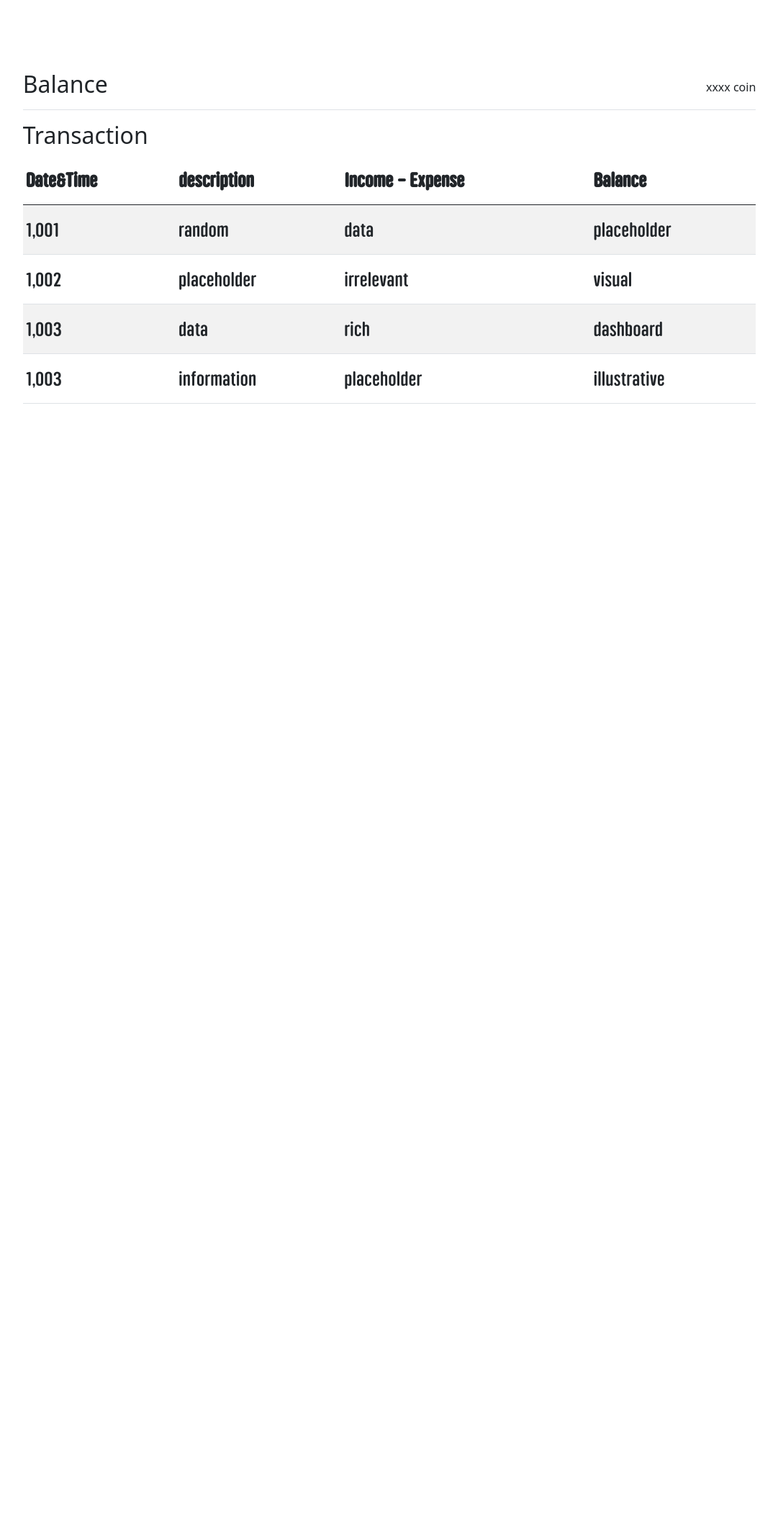
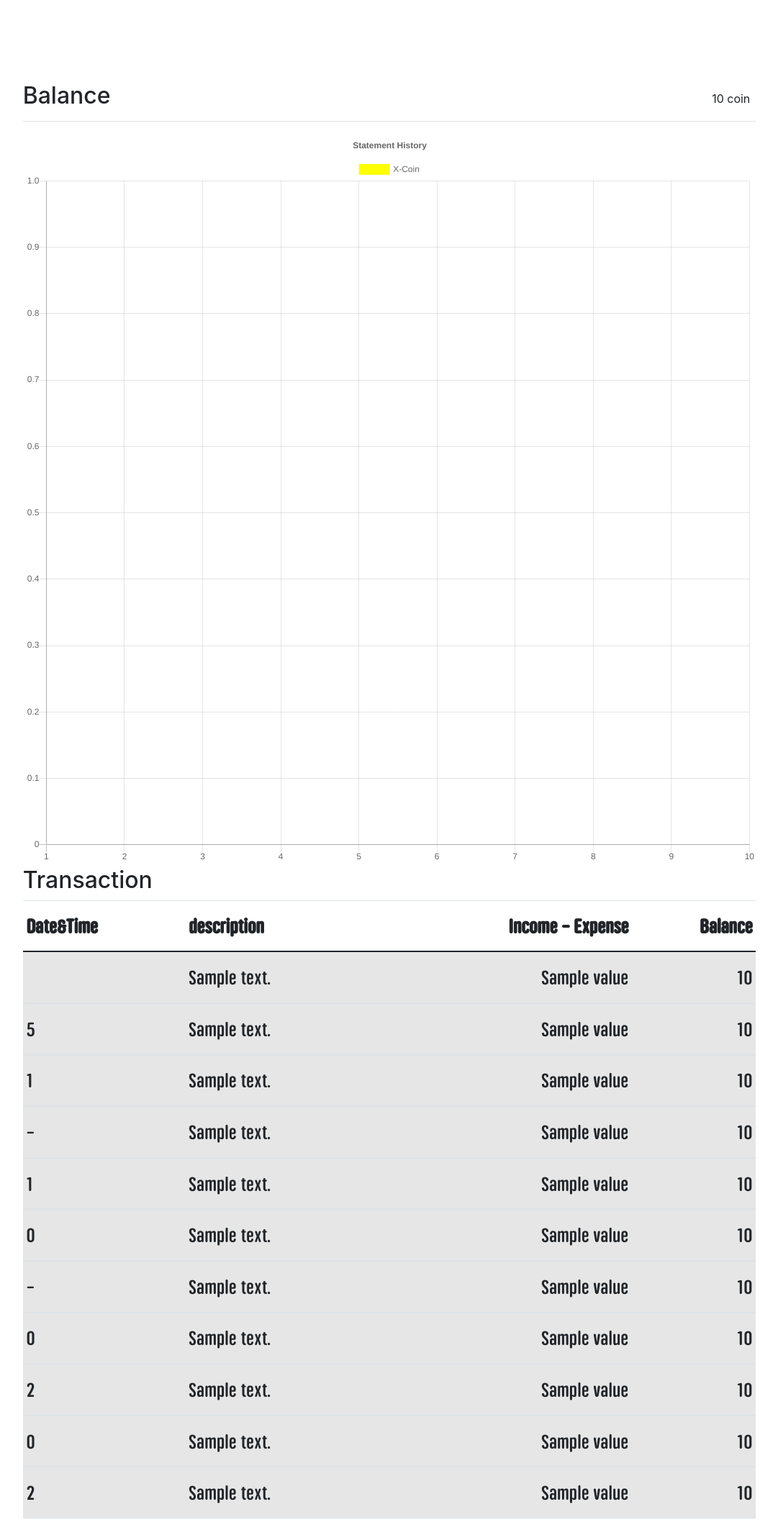
Before and after one commit to Nontosan/Exceed-17, a Flask app: template project/templates/balance.html in a window 1280 px wide. Shown: the whole page at 72% size, without its empty margins (99-1180 px from the left). Before the commit the page ends 561 px from the top, so only its background shows below. Run offline with Flask 2, Linux system fonts and the light colour scheme; the template is opened without the code that fills it: most values are stand-ins (such as "Sample title", 1, 10 or a date in 2020); some libraries are stand-ins or nearby versions.

Commit message:
add chart

```diff
--- a/project/app.py
+++ b/project/app.py
@@ -8,12 +8,14 @@
     redirect,
     flash,
     Markup,
+    jsonify
 )
 from functools import wraps
 import datetime
 import requests
 import base64
 import json
+from random import sample
 
 app = Flask(__name__)
 app.config["SECRET_KEY"] = "abcdef"
@@ -130,14 +132,15 @@
 @token_required
 def balance():
     login_cond, group = login_chk()
-
     header = {"Authorization": f"Bearer {request.cookies.get('token')}"}
     response = requests.get("http://158.108.182.0:3000/", headers=header)
     if response.json()["group"] == "admin":
         if request.method == "GET":
-            data = requests.get("http://158.108.182.0:3000/balance", headers=header)
+            data = requests.get(
+                "http://158.108.182.0:3000/balance", headers=header)
             table = data.json()
-            table = [{"balance":f"{i['balance']:,.2f}", "group":i["group"]} for i in table]
+            table = [{"balance": f"{i['balance']:,.2f}",
+                      "group": i["group"]} for i in table]
             return render_template(
                 "balance_admin.html", balance=True, login=login_cond, group=group, table=table
             )
@@ -162,11 +165,33 @@
 
             return redirect("#")
     else:
-        header = {"Authorization":f"Bearer {request.cookies.get('token')}"}
-        statement_response = requests.get("http://158.108.182.0:3000/statement", headers=header)
-        print(statement_response.json())
-        # [{'description': 'test', 'group': 'g1', 'methods': 'transfer sent', 'timestamp': '2021-02-09_20:45:45', 'transactor': 'g1', 'value': 1000}]
-        return render_template("balance.html", balance=True, login=login_cond, sttmnt=statement_response)
+        header = {"Authorization": f"Bearer {request.cookies.get('token')}"}
+        statement_res = requests.get(
+            "http://158.108.182.0:3000/statement", headers=header)
+        balance_res = requests.get(
+            "http://158.108.182.0:3000/balance", headers=header)
+        statement = {}
+        description = ["Initial money"]
+        methods = ["xxx"]
+        timestamp = ["---"]
+        transactor = ["admin"]
+        value = [0]
+        Balance = [0 for i in range(len(statement_res.json())+1)]
+        real_group = response.json()["group"]
+        for i in range(len(statement_res.json())):
+            statement[i] = statement_res.json()[i]
+            group = statement[i]["group"]
+            if(real_group == group):
+                description.append(statement[i]["description"])
+                methods.append(statement[i]["methods"])
+                timestamp.append(statement[i]["timestamp"])
+                transactor.append(statement[i]["transactor"])
+                value.append(statement[i]["value"])
+                Balance[i+1] = Balance[i]+value[i+1]
+            else:
+                continue
+        l = len(statement)
+        return render_template("balance.html", balance=True, login=login_cond, statement=statement, description=description, group=group, methods=methods, timestamp=timestamp, transactor=transactor, value=value, len=l, Balance=Balance)
 
 
 @app.route("/price-cal")
@@ -181,5 +206,20 @@
     return render_template("price-cal.html", price_cal=True, ic=ic)
 
 
+@app.route("/chart_test")
+def chart():
+    return render_template("chart.html")
+
+
+@app.route('/data')
+def data():
+    return jsonify({'result': sample(range(1, 10), 7)})
+
+
+@app.route('/temp')
+def temp():
+    return render_template('temp.html')
+
+
 if __name__ == "__main__":
     app.run(debug=True)
--- a/project/templates/balance.html
+++ b/project/templates/balance.html
@@ -1,21 +1,57 @@
-{% extends "base.html" %}
-{% block title %}test{% endblock %}
-{% block content_head %} {% endblock %}
-{% block content_body %}
+{% extends "base.html" %} {% block title %} Balance {% endblock %} {% block
+content_head %}
+<!---<link rel="canonical" href="https://getbootstrap.com/docs/4.6/examples/dashboard/" />
+<link href="../assets/dist/css/bootstrap.min.css" rel="stylesheet" />
+<link rel="stylesheet" href="https://cdn.jsdelivr.net/chartist.js/latest/chartist.min.css" />
+<script src="https://cdn.jsdelivr.net/chartist.js/latest/chartist.min.js"></script>
+<script src="https://code.jquery.com/jquery-3.5.1.js" integrity="sha256-QWo7LDvxbWT2tbbQ97B53yJnYU3WhH/C8ycbRAkjPDc=" crossorigin="anonymous"></script>-->
+<link
+  rel="stylesheet"
+  href="https://cdn.jsdelivr.net/npm/bootstrap@4.5.3/dist/css/bootstrap.min.css"
+  integrity="sha384-TX8t27EcRE3e/ihU7zmQxVncDAy5uIKz4rEkgIXeMed4M0jlfIDPvg6uqKI2xXr2"
+  crossorigin="anonymous"
+/>
+<script src="https://cdnjs.cloudflare.com/ajax/libs/Chart.js/2.9.4/Chart.min.js"></script>
+{% endblock %} {% block content_body %}
 <div class="container-fluid">
   <div class="row">
     <main role="main" class="col-md-9 ml-sm-auto col-lg-10 px-md-4 mx-auto">
       <div
-        class="d-flex justify-content-between flex-wrap flex-md-nowrap align-items-center pt-3 pb-2 mb-3 border-bottom"
+        class="d-flex justify-content-between flex-wrap flex-md-nowrap align-items-center pt-3 pb-2 mb-3 border-bottom my-3"
       >
         <h2>Balance</h2>
         <div class="btn-toolbar mb-2 mb-md-0">
-          <div class="btn-group mr-2">xxxx coin</div>
+          <div class="btn-group mr-2">{{Balance[len]}} coin</div>
         </div>
       </div>
-
-      <!--<canvas class="my-4 w-100" id="myChart" width="900" height="380"></canvas>-->
-
+      <canvas id="myChart" width="400" height="400"></canvas>
+      <script>
+        var data = [];
+        new Chart(document.getElementById("myChart"), {
+          type: "line",
+          data: {
+            labels: [
+              {% for i  in range(len+1) %}
+                {{ i+1 }},
+              {% endfor %}
+            ],
+            datasets: [
+              {
+                data: {{Balance}},
+                label: "X-Coin",
+                borderColor: "yellow",
+                fill: false,
+              },
+            ],
+          },
+          options: {
+            title: {
+              display: true,
+              text: "Statement History",
+            },
+          },
+        });
+      </script>
       <h2>Transaction</h2>
       <div class="table-responsive">
         <table class="table table-striped table-sm">
@@ -23,67 +59,23 @@
             <tr>
               <th>Date&Time</th>
               <th>description</th>
-              <th>Income - Expense</th>
-              <th>Balance</th>
+              <th style="text-align: right">Income - Expense</th>
+              <th style="text-align: right">Balance</th>
             </tr>
           </thead>
+          {% for i in range(len,-1,-1) %}
           <tbody>
             <tr>
-              <td>1,001</td>
-              <td>random</td>
-              <td>data</td>
-              <td>placeholder</td>
-            </tr>
-            <tr>
-              <td>1,002</td>
-              <td>placeholder</td>
-              <td>irrelevant</td>
-              <td>visual</td>
-            </tr>
-            <tr>
-              <td>1,003</td>
-              <td>data</td>
-              <td>rich</td>
-              <td>dashboard</td>
-            </tr>
-            <tr>
-              <td>1,003</td>
-              <td>information</td>
-              <td>placeholder</td>
-              <td>illustrative</td>
+              <td>{{timestamp[i]}}</td>
+              <td>{{description[i]}}</td>
+              <td style="text-align: right">{{ value[i] }}</td>
+              <td style="text-align: right">{{ Balance[i] }}</td>
             </tr>
           </tbody>
+          {% endfor %}
         </table>
       </div>
     </main>
   </div>
 </div>
-{% endblock %} {% block script %}
-<script></script>
-{% endblock %} {% block style %}
-<style>
-  .bd-placeholder-img {
-    font-size: 1.125rem;
-    text-anchor: middle;
-    -webkit-user-select: none;
-    -moz-user-select: none;
-    -ms-user-select: none;
-    user-select: none;
-  }
-
-  @media (min-width: 768px) {
-    .bd-placeholder-img-lg {
-      font-size: 3.5rem;
-    }
-  }
-  body {
-    font-size: 0.875rem;
-  }
-
-  .feather {
-    width: 16px;
-    height: 16px;
-    vertical-align: text-bottom;
-  }
-</style>
-{% endblock %}
+{% endblock %} {% block javscript %} {% endblock %}
```
Also changed, not shown: project/static/chart_script.js (added, +61 -0 lines), 1 other file.
